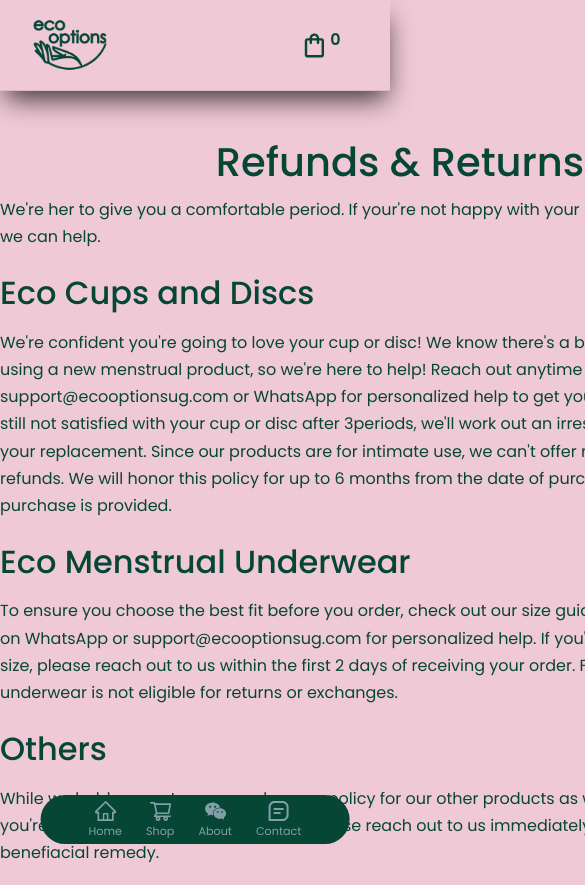
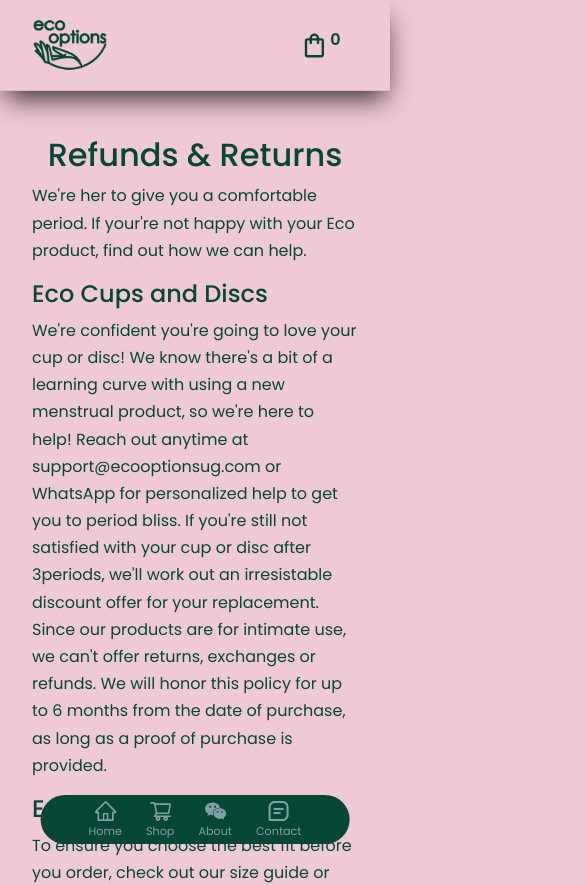
Before and after one commit to Jem256/ecooptions, a React (Create React App) app: page /refunds in a window 390 px wide. Shown: the top 885 px of the page, 585 px wide, since content can reach past the window. Built offline with nearby package versions, Linux system fonts and the light colour scheme.

Commit message:
policies responsive

```diff
--- a/src/components/policies/Orders.css
+++ b/src/components/policies/Orders.css
@@ -14,3 +14,26 @@
     padding-top: 1rem;
     padding-bottom: 0.5rem;
 }
+
+/* ========== MEDIA QUERIES (MEDIUM DEVICES) ========== */
+@media screen and (max-width: 1024px) {
+    .orders{
+        margin: 0 6rem !important;
+        width: fit-content;
+    }
+}
+
+/* ========== MEDIA QUERIES (SMALL DEVICES) ========== */
+@media screen and (max-width: 600px) {
+    .orders {
+        margin: 0 2rem !important;
+        padding: 8rem 0 1rem;
+    }
+    .orders > h1 {
+        font-size: 2rem;
+    }
+    .orders > h3 {
+        font-size: 1.5rem;
+        line-height: 1.2;
+    }
+}
--- a/src/components/policies/Refund.css
+++ b/src/components/policies/Refund.css
@@ -14,3 +14,26 @@
     padding-top: 1rem;
     padding-bottom: 0.5rem;
 }
+
+/* ========== MEDIA QUERIES (MEDIUM DEVICES) ========== */
+@media screen and (max-width: 1024px) {
+    .refund{
+        margin: 0 6rem !important;
+        width: fit-content;
+    }
+}
+
+/* ========== MEDIA QUERIES (SMALL DEVICES) ========== */
+@media screen and (max-width: 600px) {
+    .refund {
+        margin: 0 2rem !important;
+        padding: 8rem 0 1rem;
+    }
+    .refund > h1 {
+        font-size: 2rem;
+    }
+    .refund > h3 {
+        font-size: 1.5rem;
+        line-height: 1.2;
+    }
+}
```
Also changed, not shown: 12 other files (tests, documents, lock files or other folders).
